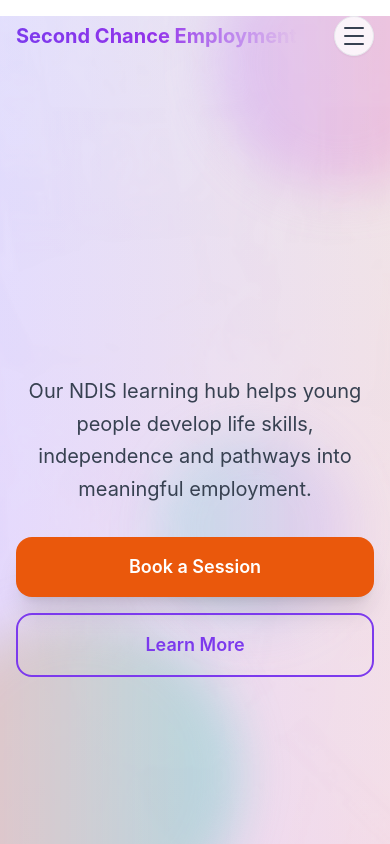
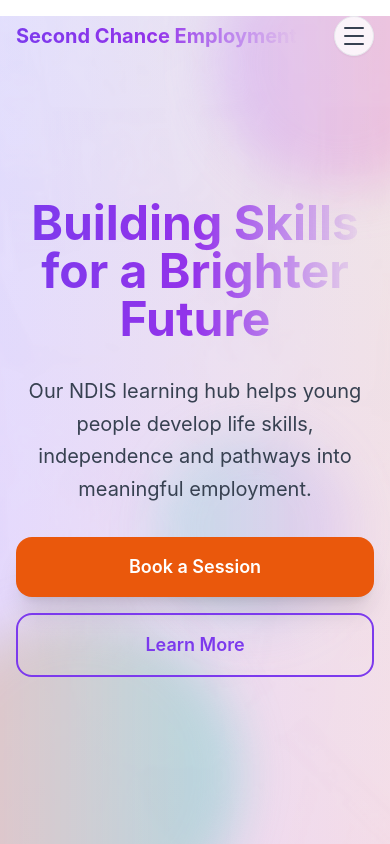
Before and after one commit to Brilliantwebpro/second-chance-employment, a React (Vite) app: page / in a window 390 px wide. Shown: the top 844 px of the page. Built offline with nearby package versions, Linux system fonts and the light colour scheme.

Commit message:
fix: show hero heading on mobile

```diff
--- a/src/components/Hero.jsx
+++ b/src/components/Hero.jsx
@@ -4,7 +4,7 @@
       <div className="absolute inset-0 bg-gradient-to-r from-primary-600/10 via-accent-400/10 to-accent-orange-400/10" />
       <div className="absolute inset-0 bg-[url('/src/images/cropped-image-14.jpg')] bg-cover bg-center opacity-5 mix-blend-overlay" />
       <div className="relative z-10 max-w-4xl mx-auto space-y-8 animate-fade-slide-up [animation-delay:0.2s]">
-        <h1 className="text-5xl md:text-7xl font-bold bg-gradient-to-r from-primary-600 via-purple-600 to-accent-500 bg-clip-text text-transparent mb-6 opacity-0 md:animate-fade-slide-up [animation-delay:0.3s]">
+        <h1 className="text-5xl md:text-7xl font-bold bg-gradient-to-r from-primary-600 via-purple-600 to-accent-500 bg-clip-text text-transparent mb-6 opacity-0 animate-fade-slide-up [animation-delay:0.3s]">
           Building Skills for a Brighter Future
         </h1>
         <p className="text-xl md:text-2xl text-gray-700 max-w-2xl mx-auto leading-relaxed opacity-0 animate-fade-slide-up [animation-delay:0.5s]">
```
